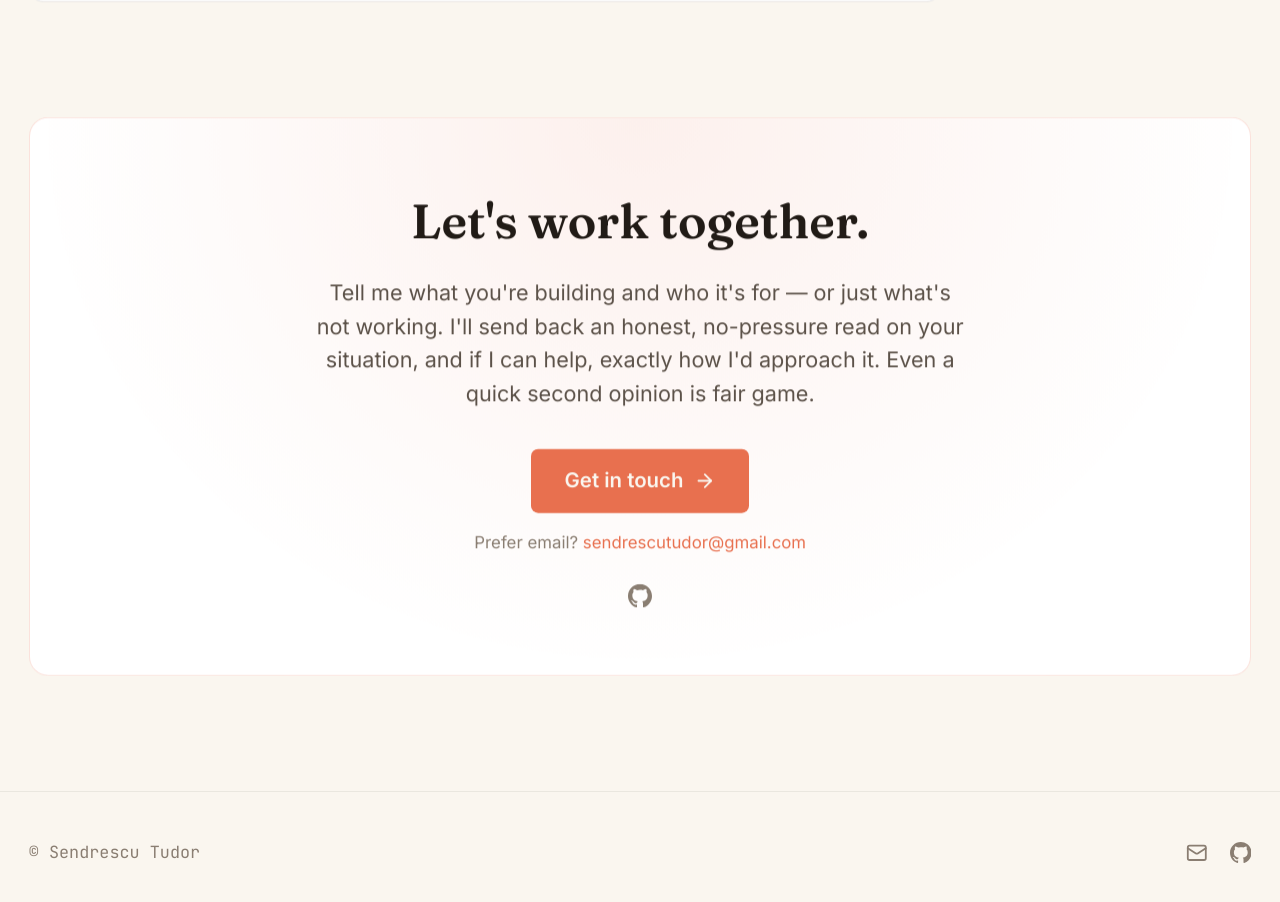
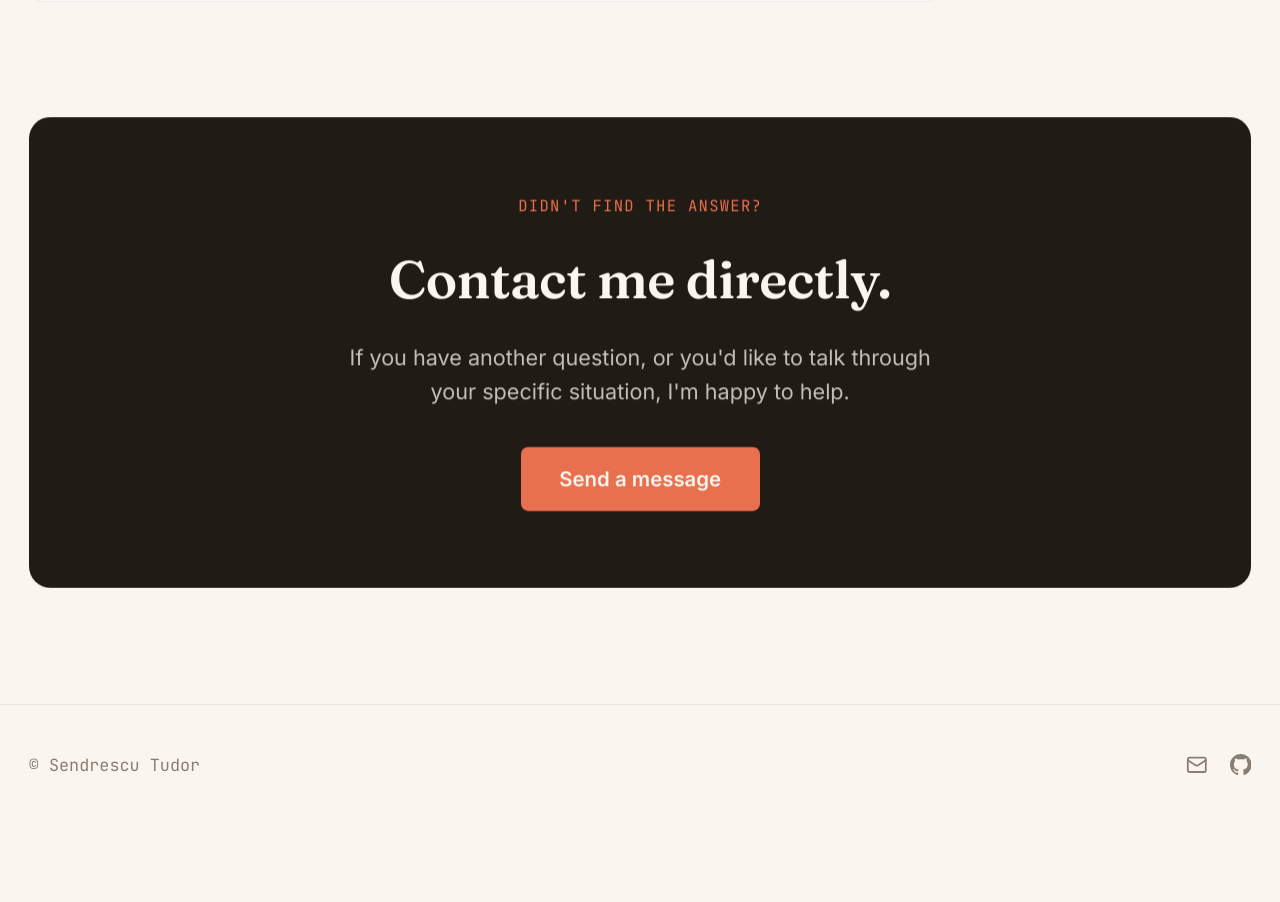
Before and after one commit to tudorsendrescu/portfolio, a React (Vite) app: page /faq in a window 1280 px wide. Shown: the part 1284-2186 px from the top of the page. After the commit the page ends 2110 px from the top, so only its background shows below. Built offline with nearby package versions, Linux system fonts and the light colour scheme.

Commit message:
feat: FAQ-specific contact CTA replacing generic box on FAQ page

```diff
--- a/src/App.tsx
+++ b/src/App.tsx
@@ -20,6 +20,7 @@ import CaseStudy from './pages/CaseStudy'
 export default function App() {
   const { pathname } = useLocation()
   const onContact = pathname === '/contact'
+  const hideBottomCTA = onContact || pathname === '/faq'
 
   return (
     <div style={{ backgroundColor: c.bg, minHeight: '100vh' }}>
@@ -39,7 +40,7 @@ export default function App() {
         </Routes>
       </main>
 
-      {!onContact && (
+      {!hideBottomCTA && (
         <Section id="contact" style={{ paddingTop: 0 }}>
           <Reveal>
             <ContactCTA />
--- /dev/null
+++ b/src/components/FaqCTA.tsx
@@ -0,0 +1,71 @@
+import { useState } from 'react'
+import { Link } from 'react-router-dom'
+import { c, font } from '../theme'
+
+export default function FaqCTA() {
+  const [hover, setHover] = useState(false)
+
+  return (
+    <div style={{ backgroundColor: c.textPrimary, borderRadius: 18, padding: '64px 32px', textAlign: 'center' }}>
+      <div
+        style={{
+          fontFamily: font.mono,
+          fontSize: 13,
+          letterSpacing: '0.08em',
+          textTransform: 'uppercase',
+          color: c.accent,
+          marginBottom: 18,
+        }}
+      >
+        Didn't find the answer?
+      </div>
+      <h2
+        style={{
+          fontFamily: font.serif,
+          fontWeight: 600,
+          fontSize: 'clamp(28px, 4vw, 44px)',
+          letterSpacing: '-0.01em',
+          color: '#FBF7F0',
+          margin: 0,
+        }}
+      >
+        Contact me directly.
+      </h2>
+      <p
+        style={{
+          fontFamily: font.sans,
+          fontSize: 18,
+          lineHeight: 1.6,
+          color: 'rgba(251,247,240,0.75)',
+          maxWidth: 520,
+          margin: '18px auto 0',
+        }}
+      >
+        If you have another question, or you'd like to talk through your specific situation, I'm happy
+        to help.
+      </p>
+      <Link
+        to="/contact"
+        onMouseEnter={() => setHover(true)}
+        onMouseLeave={() => setHover(false)}
+        style={{
+          display: 'inline-flex',
+          alignItems: 'center',
+          marginTop: 32,
+          fontFamily: font.sans,
+          fontWeight: 600,
+          fontSize: 17,
+          color: c.bg,
+          backgroundColor: c.accent,
+          padding: '14px 32px',
+          borderRadius: 6,
+          textDecoration: 'none',
+          boxShadow: hover ? `0 0 24px ${c.accentGlow}` : 'none',
+          transition: 'box-shadow 150ms ease',
+        }}
+      >
+        Send a message
+      </Link>
+    </div>
+  )
+}
--- a/src/pages/Faq.tsx
+++ b/src/pages/Faq.tsx
@@ -1,13 +1,22 @@
 import Section from '../components/Section'
 import Reveal from '../components/Reveal'
 import FAQ from '../components/FAQ'
+import FaqCTA from '../components/FaqCTA'
 
 export default function FaqPage() {
   return (
-    <Section style={{ paddingTop: 128 }}>
-      <Reveal>
-        <FAQ />
-      </Reveal>
-    </Section>
+    <>
+      <Section style={{ paddingTop: 128 }}>
+        <Reveal>
+          <FAQ />
+        </Reveal>
+      </Section>
+
+      <Section style={{ paddingTop: 0 }}>
+        <Reveal>
+          <FaqCTA />
+        </Reveal>
+      </Section>
+    </>
   )
 }
```
Also changed, not shown: 1 other file (tests, documents, lock files or other folders).
